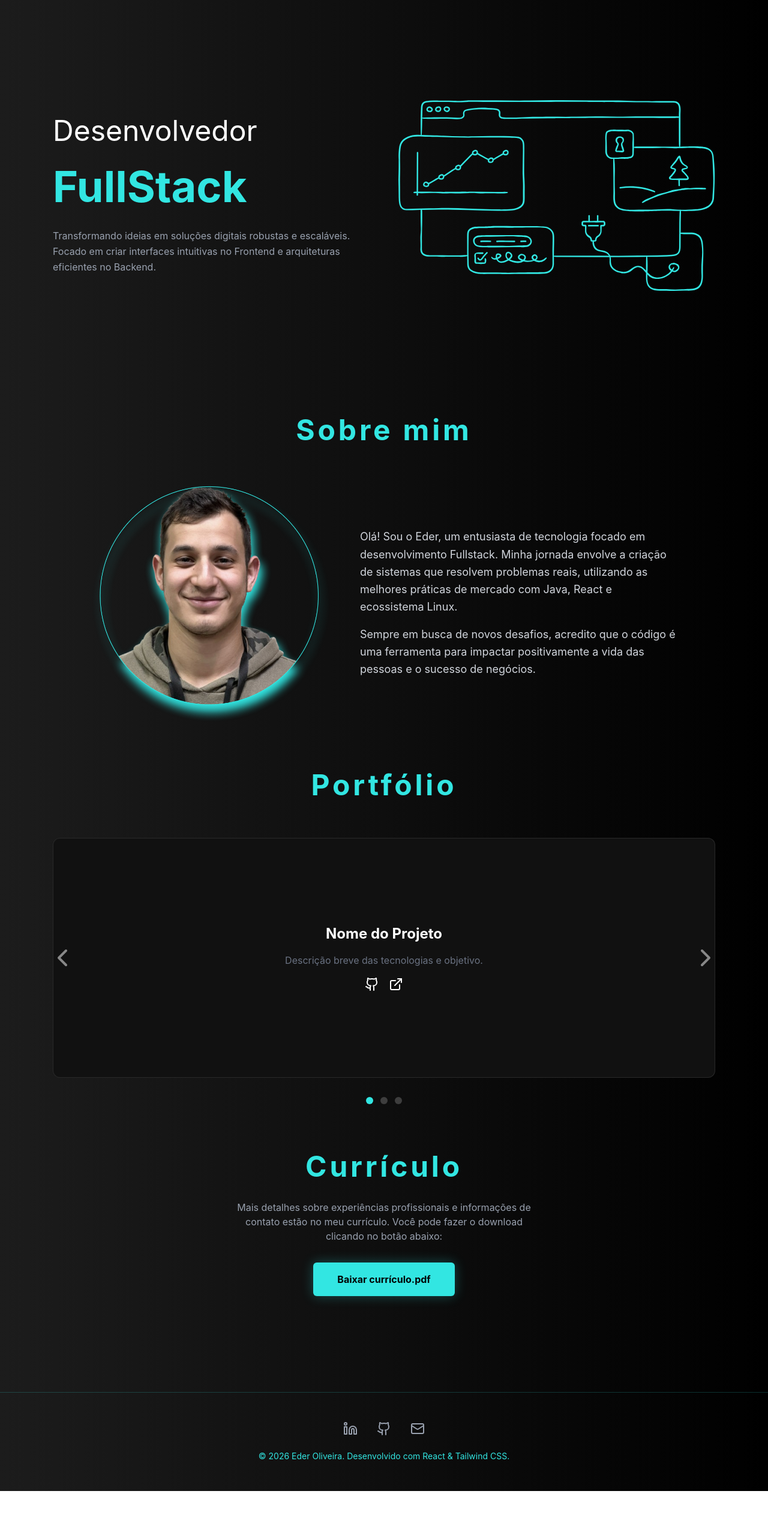
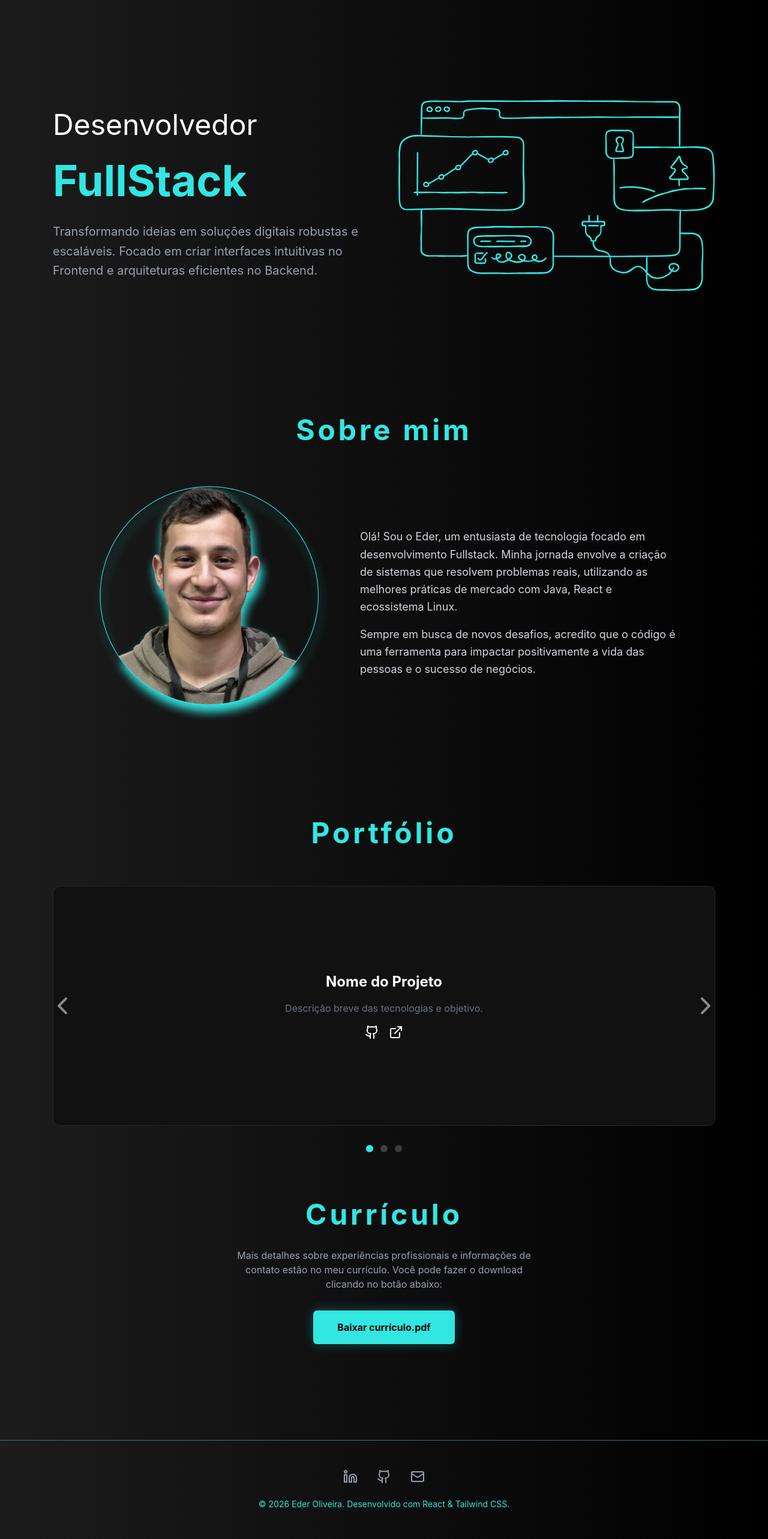
Before and after one commit to ederoliv/ederoliv.github.io, a React (Vite) app: page / in a window 1280 px wide. Shown: the part 121-2687 px from the top of the page at 60% size. Before the commit the page ends 2607 px from the top, so only its background shows below. Built offline with nearby package versions, Linux system fonts and the light colour scheme.

Commit message:
updating navbar path to portifolio

```diff
--- a/src/App.tsx
+++ b/src/App.tsx
@@ -11,7 +11,7 @@ function App() {
           </div>
           <ul className="hidden md:flex gap-8 items-center text-2xl font-medium tracking-widest">
             <li><a href="#sobre" className="text-[#32E6E2] hover:shadow-2xl transition-colors">Sobre</a></li>
-            <li><a href="#portfolion" className="text-[#32E6E2] hover:shadow-2xl transition-colors">Portfólio</a></li>
+            <li><a href="#portifolio" className="text-[#32E6E2] hover:shadow-2xl transition-colors">Portfólio</a></li>
             <li>
               <a
                 href="/curriculo.pdf"
@@ -31,7 +31,7 @@ function App() {
           <div className="flex-1 space-y-6 text-center md:text-left">
             <h2 className="text-5xl">Desenvolvedor</h2>
             <h1 className="text-[#32E6E2] text-5xl md:text-7xl font-bold leading-tight">FullStack</h1>
-            <p className="text-gray-400 max-w-lg leading-relaxed">
+            <p className="text-gray-400 text-[20px] md:text-lgax-w-lg leading-relaxed">
               Transformando ideias em soluções digitais robustas e escaláveis.
               Focado em criar interfaces intuitivas no Frontend e arquiteturas eficientes no Backend.
             </p>
@@ -68,15 +68,15 @@ function App() {
         </section>
 
 
-        <section id="portfolio">
+        <section id="portifolio">
           <div className="max-w-6xl mx-auto px-6">
-            <h2 className="text-center text-5xl text-[#32E6E2] font-bold mb-16 tracking-widest">Portfólio</h2>
+            <h2 className="text-center text-5xl text-[#32E6E2] font-bold mb-16 tracking-widest mt-20">Portfólio</h2>
             <div className="relative flex items-center group">
               <button className="absolute -left-4 z-10 p-2 text-white/50 hover:text-[#32E6E2] transition-colors">
                 <ChevronLeft size={48} />
               </button>
 
-              <div className="w-full h-[400px] bg-[#111] border border-white/10 rounded-xl overflow-hidden flex items-center justify-center relative">
+              <div className="w-full h-100 bg-[#111] border border-white/10 rounded-xl overflow-hidden flex items-center justify-center relative">
                 {/* Placeholder para os projetos */}
                 <div className="text-center space-y-4">
                   <h3 className="text-2xl font-bold">Nome do Projeto</h3>
@@ -119,7 +119,7 @@ function App() {
       </main>
 
 
-      <footer className="border-t border-[#32E6E2]/20 py-12 mt-20">
+      <footer className="border-t border-[#32E6E2]/50 py-12 mt-20">
         <div className="max-w-6xl mx-auto px-6 flex flex-col items-center gap-6">
           <div className="flex gap-8">
             <a href="https://www.linkedin.com/in/ederoliv" target="_blank" rel="noopener noreferrer" className="text-gray-400 hover:text-[#32E6E2] transition-colors"><Linkedin /></a>
```
